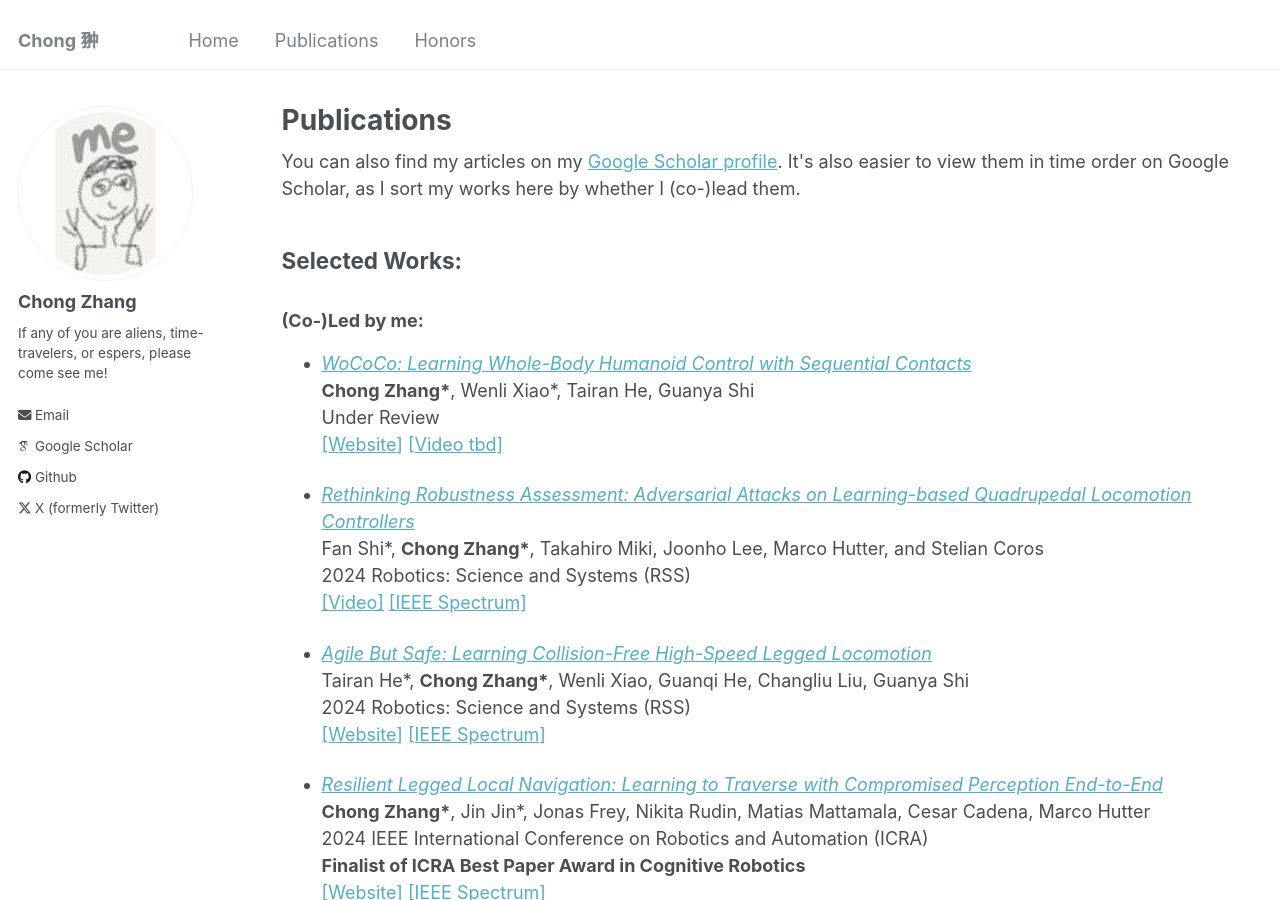
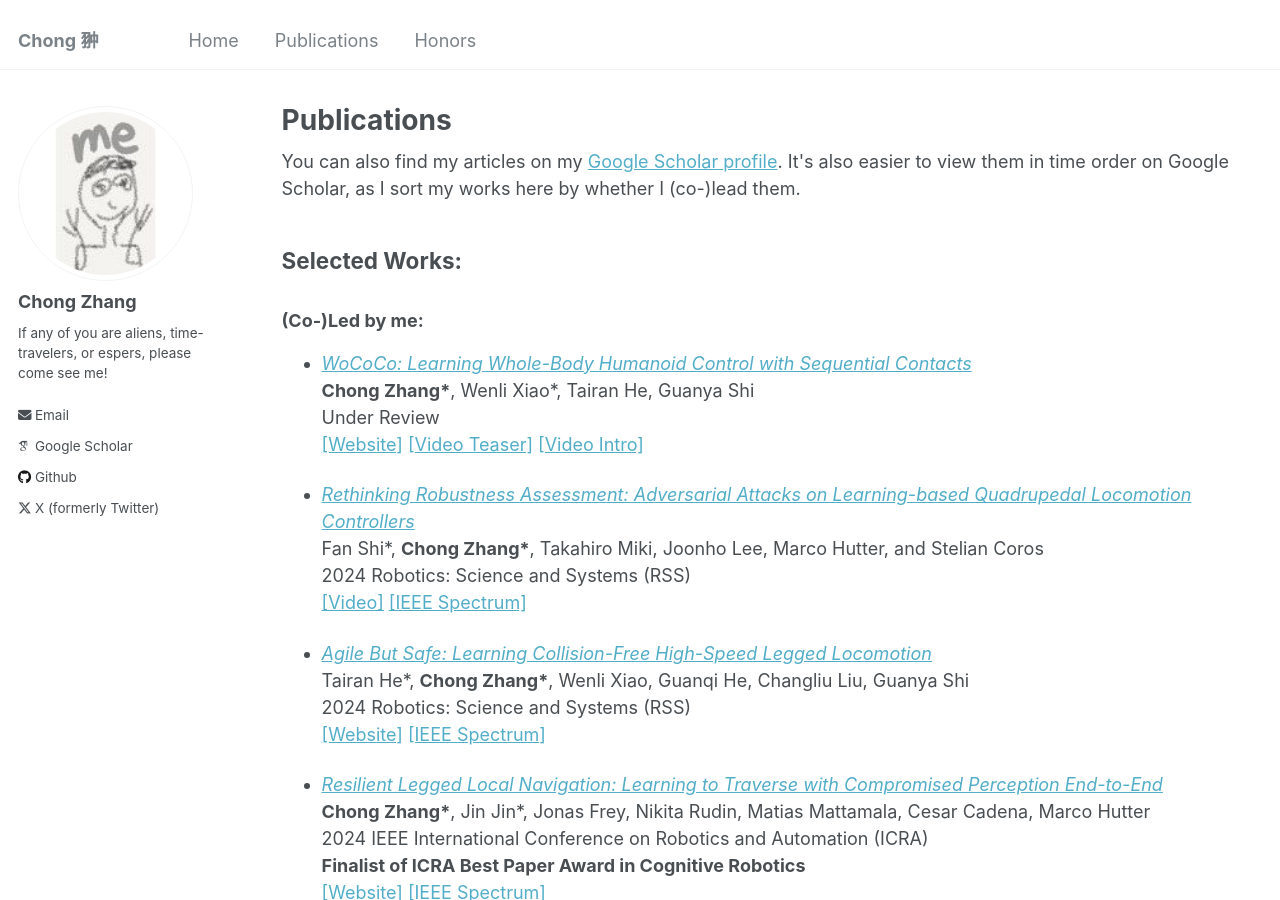
Before and after one commit to zita-ch/zita-ch.github.io, a Jekyll site: the page built from _pages/publications.md, in a window 1280 px wide and 900 px high. Built offline with Jekyll 4.4.1, drawn with Linux system fonts in a browser that asks for light colours; some web fonts are replaced.

Commit message:
update wococo vid

```diff
--- a/_pages/publications.md
+++ b/_pages/publications.md
@@ -20,7 +20,7 @@ author_profile: true
 + [_WoCoCo: Learning Whole-Body Humanoid Control with Sequential Contacts_](https://arxiv.org/abs/2406.06005)
   **Chong Zhang\***, Wenli Xiao\*, Tairan He, Guanya Shi
   Under Review
-  [\[Website\]](https://lecar-lab.github.io/wococo/) [\[Video tbd\]](/)
+  [\[Website\]](https://lecar-lab.github.io/wococo/) [\[Video Teaser\]](https://youtu.be/L18X-QbXqPI?feature=shared/) [\[Video Intro\]](https://youtu.be/_S6DNhPDuTw?feature=shared/)
 
 + [_Rethinking Robustness Assessment: Adversarial Attacks on Learning-based Quadrupedal Locomotion Controllers_](https://arxiv.org/abs/2405.12424)
   Fan Shi\*, **Chong Zhang\***, Takahiro Miki, Joonho Lee, Marco Hutter, and Stelian Coros
```
